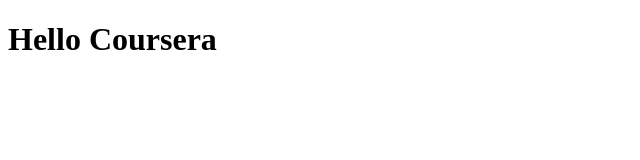
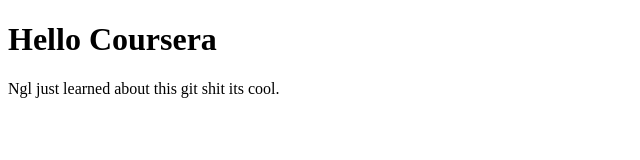
Before and after one commit to theWillCaster/FSWD_Assignment1, a plain HTML site: page site/index.html in a window 1280 px wide. Shown: the whole page, without its empty margins (0-640 px from the left). Drawn offline with Linux system fonts and the light colour scheme.

Commit message:
Small modification to page content

```diff
--- a/site/index.html
+++ b/site/index.html
@@ -7,5 +7,6 @@
 </head>
 <body>
     <h1>Hello Coursera</h1>
+    <p>Ngl just learned about this git shit its cool.</p>
 </body>
 </html>
```
